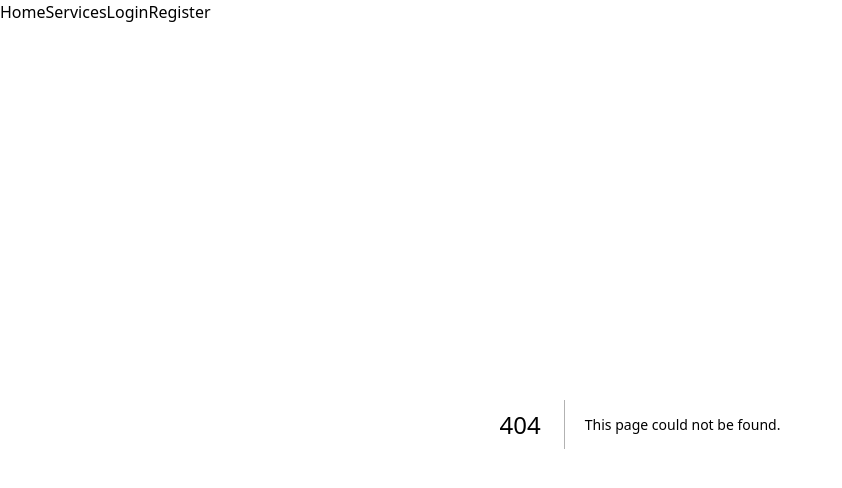
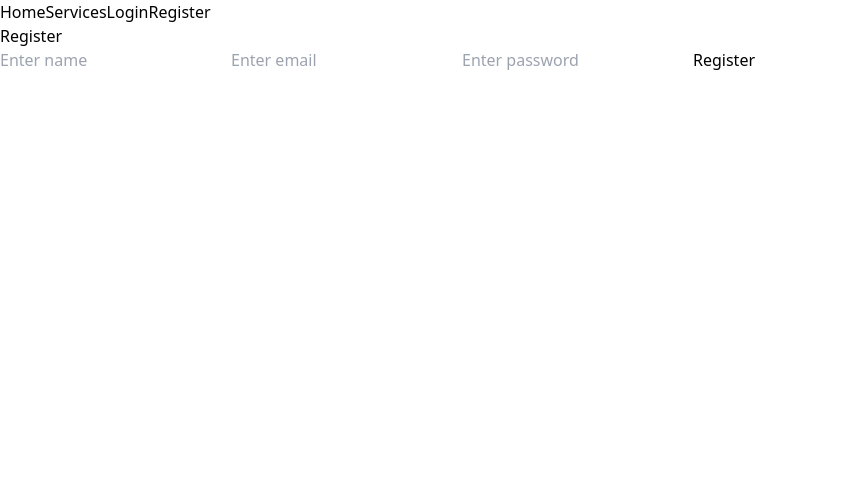
Before and after one commit to mimi-uxui-dev/nouh-tours, a Next.js app: page /register in a window 1280 px wide. Before the commit this address had no page. Shown: the top 488 px of the page, without its empty margins (0-842 px from the left). Built offline with nearby package versions, Linux system fonts and the light colour scheme.

Commit message:
register page

```diff
--- /dev/null
+++ b/app/register/page.js
@@ -0,0 +1,45 @@
+"use client";
+
+import { useRouter } from "next/router";
+import { useState } from "react";
+
+export default function Register() {
+  const [name, setName] = useState("");
+  const [email, setEmail] = useState("");
+  const [password, setPassword] = useState("");
+  const [loading, setLoading] = useState(false);
+
+  const handleSubmit = async (e) => {
+    e.preventDefault();
+    console.log("handle submit", name, email, password);
+  };
+
+  return (
+    <div>
+      <h1>Register</h1>
+      <form onSubmit={handleSubmit}>
+        <input
+          type="text"
+          value={name}
+          onChange={(e) => setName(e.target.value)}
+          placeholder="Enter name"
+        />
+        <input
+          type="email"
+          value={email}
+          onChange={(e) => setEmail(e.target.value)}
+          placeholder="Enter email"
+        />
+        <input
+          type="password"
+          value={password}
+          onChange={(e) => setPassword(e.target.value)}
+          placeholder="Enter password"
+        />
+        <button disabled={loading || !name || !email || !password}>
+          {loading ? "Please wait.." : "Register"}
+        </button>
+      </form>
+    </div>
+  );
+}
```
